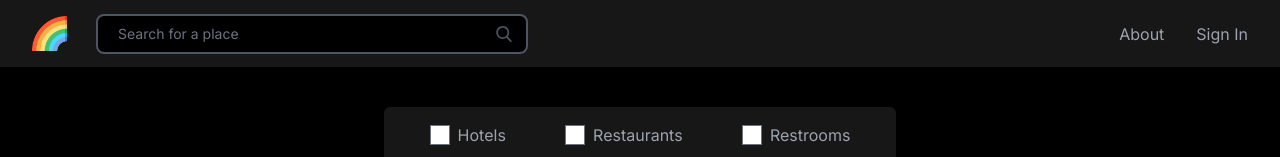
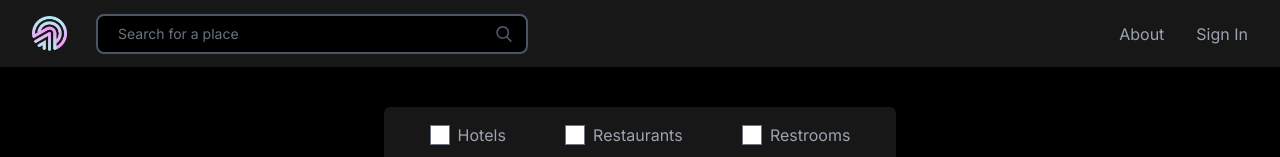
Before and after one commit to OpenPathApp/open-path, a Next.js app: page / in a window 1280 px wide. Shown: the top 157 px of the page. Built offline with nearby package versions, Linux system fonts and the light colour scheme.

Commit message:
add new logo

```diff
--- a/components/Header.jsx
+++ b/components/Header.jsx
@@ -6,7 +6,7 @@ export const Header = () => {
         <header className="flex justify-between items-center p-4 bg-neutral-900 shadow-md">
             <div className="flex items-center px-4">
                 <Image
-                    src="/rainbow.png"
+                    src="/open-path-logo.png"
                     alt="Logo"
                     width={35}
                     height={35}
```
Also changed, not shown: public/open-path-logo.png (added).
